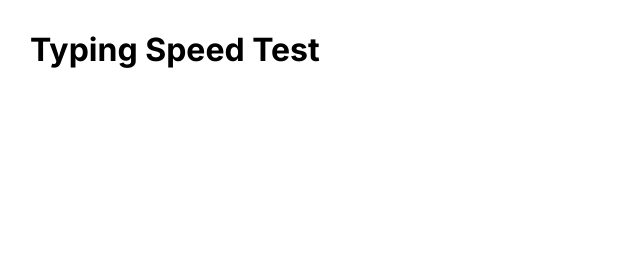
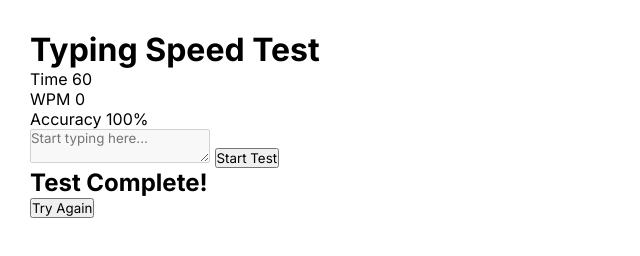
Before and after one commit to CK-Tot/typing-speed-test, a plain HTML site: page index.html in a window 1280 px wide. Shown: the whole page, without its empty margins (0-640 px from the left). Drawn offline with Linux system fonts and the light colour scheme.

Commit message:
feat: Add HTML structure for the Game

```diff
--- a/index.html
+++ b/index.html
@@ -8,9 +8,37 @@
 </head>
 <body>
 
-    <div class="container">
+    <main class="container">
         <h1>Typing Speed Test</h1>
-    </div>
+
+        <section class="stats">
+
+            <article class="stat">
+                <span class="stat-label">Time</span>
+                <span class="stat-value" id="timer">60</span>
+            </article>
+
+            <article class="stat">
+                <span class="stat-label">WPM</span>
+                <span class="stat-value" id="timer">0</span>
+            </article>
+
+            <article class="stat">
+                <span class="stat-label">Accuracy</span>
+                <span class="stat-value" id="timer">100%</span>
+            </article>
+        </section>
+        <div class="quote-display" id="quote-display"></div>
+        <textarea name="" class="quote-input" id="quote-input" placeholder="Start typing here..." disabled></textarea>
+
+        <button id="start-btn">Start Test</button>
+
+        <section class="result" id="result">
+            <h2>Test Complete!</h2>
+            <div class="score" id="final-score"></div>
+            <button id="restart-btn">Try Again</button>
+        </section>
+    </main>
 
     <script src="app.js"></script>
 </body>
```
